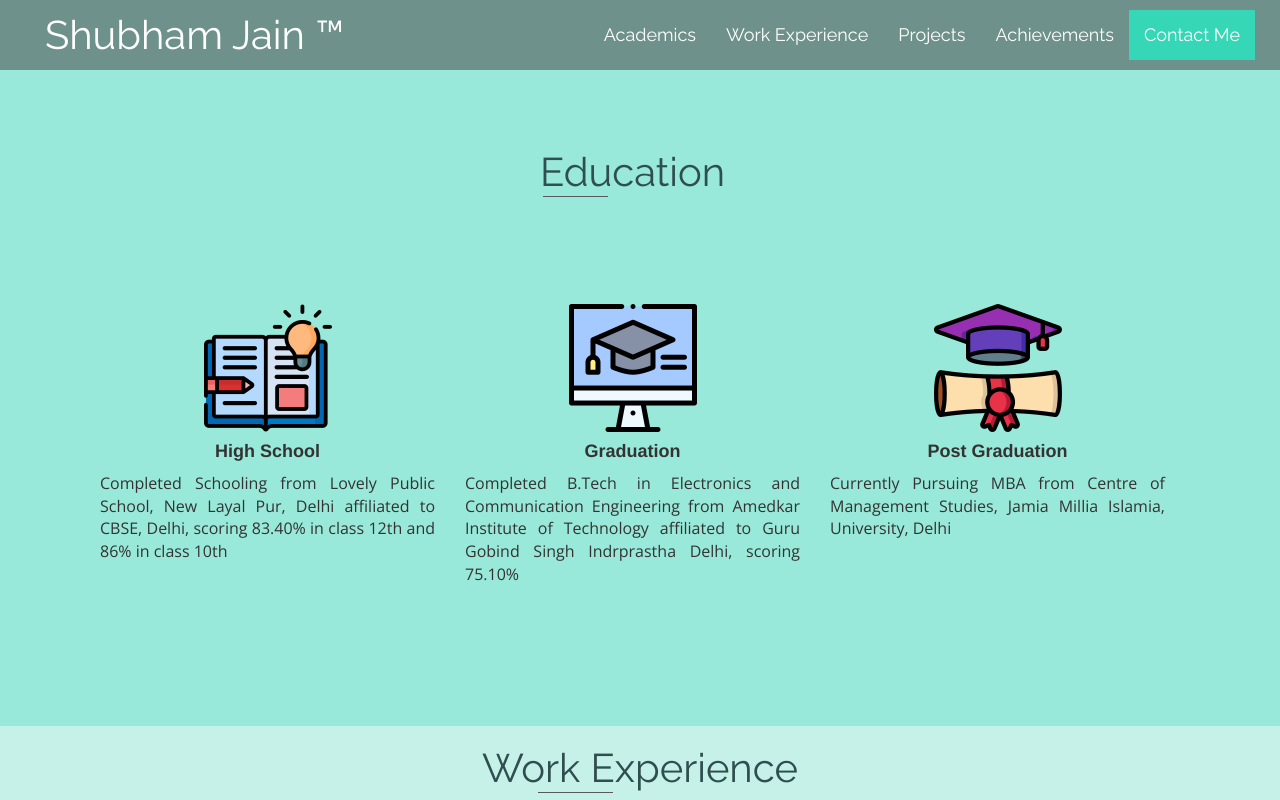
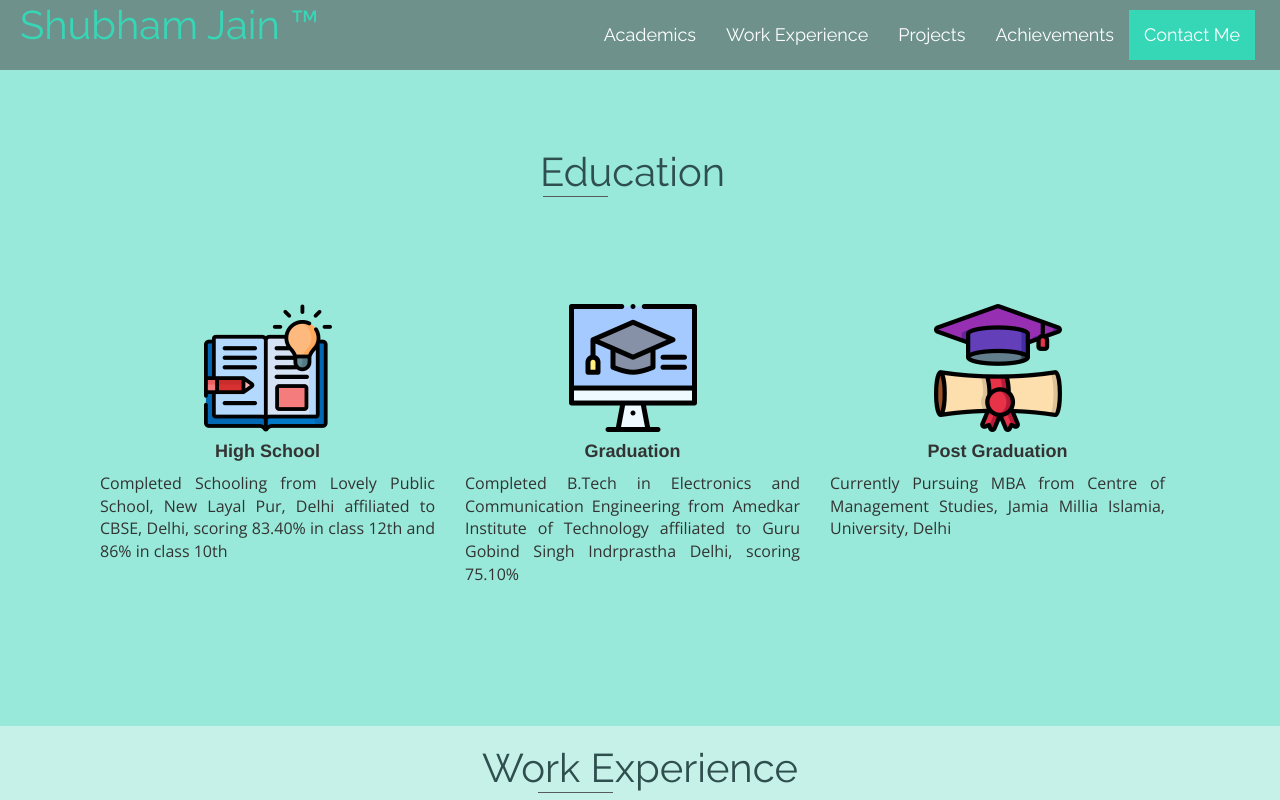
Before and after one commit to Shubhamjain0294/myProject, a plain HTML site: page index.html in a window 1280 px wide. Shown: the top 800 px of the page. Drawn offline with nearby package versions, Linux system fonts and the light colour scheme; a web font is replaced by a local one.

Commit message:
Update index.html

```diff
--- a/index.html
+++ b/index.html
@@ -55,7 +55,7 @@
         <span class="icon-bar"></span>
         <span class="icon-bar"></span>
       </button>
-                 <a class="navbar-brand custom2 wow fadeIn  data-wow-duration="3s" data-wow-delay="3s"  href="#section0">Shubham Jain &#8482;</a>
+                 <a class="navbar-brand custom2 wow fadeIn navbar-fixed-top data-wow-duration="3s" data-wow-delay="3s"  href="#section0">Shubham Jain &#8482;</a>
              </div>
              <ul class="nav collapse navbar-collapse navbar-nav navbar-right textstyle" id="bs-example-navbar-collapse-1">
               <li> <a href="#section0" Class="cstm">Academics</a></li>
```
